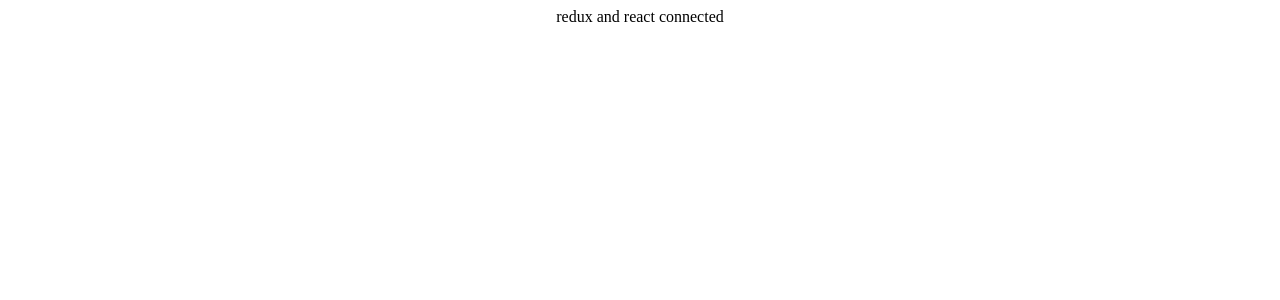
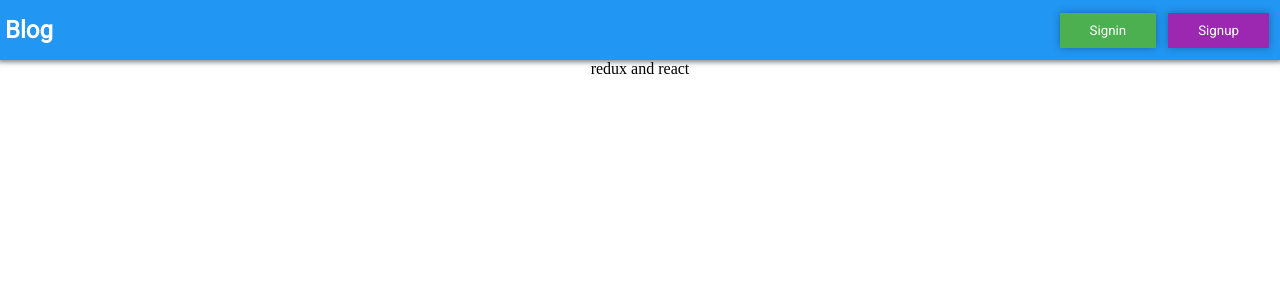
Before and after one commit to sudarshan-baliga/simple-blog, a React (Create React App) app: page / in a window 1280 px wide. Shown: the top 300 px of the page. Built offline with nearby package versions, Linux system fonts and the light colour scheme.

Commit message:
nav ui complete

```diff
--- a/package.json
+++ b/package.json
@@ -9,6 +9,7 @@
     "react": "^16.3.2",
     "react-dom": "^16.3.2",
     "react-redux": "^5.0.7",
+    "react-router-dom": "^4.2.2",
     "react-scripts": "1.1.4",
     "redux": "^4.0.0",
     "redux-thunk": "^2.2.0"
--- a/public/index.html
+++ b/public/index.html
@@ -10,6 +10,7 @@
     -->
     <link rel="manifest" href="%PUBLIC_URL%/manifest.json">
     <link rel="shortcut icon" href="%PUBLIC_URL%/favicon.ico">
+    <link href="https://fonts.googleapis.com/css?family=Roboto|Ubuntu" rel="stylesheet">
     <!--
       Notice the use of %PUBLIC_URL% in the tags above.
       It will be replaced with the URL of the `public` folder during the build.
--- a/src/App.css
+++ b/src/App.css
@@ -1,3 +1,8 @@
+*{
+  margin: 0;
+  padding: 0;
+}
+
 .App {
   text-align: center;
 }
--- a/src/App.js
+++ b/src/App.js
@@ -1,13 +1,14 @@
 import React, { Component } from 'react';
 import './App.css';
-
+import Nav from './containers/nav';
 class App extends Component {
   render() {
     return (
-      <div className="App">
-
-
-       redux and react connected
+      <div>
+        <Nav />
+        <div className="App">
+          redux and react
+        </div>
       </div>
     );
   }
--- /dev/null
+++ b/src/containers/btn.css
@@ -0,0 +1,37 @@
+
+.btn{
+    border: none;
+    color: #fff;
+    margin: 6px;
+    padding: 10px 30px;
+    outline: 0;
+    box-shadow: 0 0 8px rgba(0, 0, 0, 0.3);
+    font-family: 'Roboto';
+    overflow: hidden;
+    position: relative;
+    background-color: grey;
+    max-height: 35px;
+    max-width: 120px;
+    display: inline-block;
+}
+
+.btn:hover{
+    opacity: 0.9;
+}
+
+button .ripple{
+    width: 100px;
+    height: 100px;
+    border-radius: 50%;
+    background-color: rgba(255, 255, 255, 0.7);
+    position: absolute;
+    transform : scale(0);
+    animation: ripple 0.6s linear;
+}
+
+@keyframes ripple{
+    100%{
+        transform: scale(3);
+        opacity: 0;
+    }
+}
--- /dev/null
+++ b/src/containers/btn.js
@@ -0,0 +1,25 @@
+import React, { Component } from 'react';
+import './btn.css';
+
+ class Button extends Component{
+    createRipple (e){
+        var circle = document.createElement('div');
+        var d = e.target.clientWidth;
+        circle.style.width = e.target.style.height = d + 'px';
+        // - (d / 2) to  make the center of circle to click point
+        //  - this.offsetLeft cause btn is relative and circle is absolute
+        circle.style.left = e.clientX - e.target.offsetLeft - d / 2 + 'px';
+        circle.style.top = e.clientY - e.target.offsetTop - d / 2 + 'px';
+        circle.classList.add('ripple');
+        e.target.appendChild(circle);
+    }
+    render(){
+        return(
+            <button  onClick = {this.createRipple} style = {this.props} className ="btn">
+                 {this.props.children}
+            </button>
+        )
+    }
+}
+
+export default   Button
--- /dev/null
+++ b/src/containers/nav.css
@@ -0,0 +1,21 @@
+nav{
+   width: 100%;
+   height: 100%;
+   color: #fff;
+   background-color: #2196F3;
+   position: relative;
+   box-shadow:0 0 5px 2px rgba(0, 0, 0, 0.5);
+   display: flex;
+   align-items: center;
+   justify-content: center;
+}
+
+.navHead, .buttons{
+     padding: 5px;
+     font-family: 'Roboto';
+     line-height: 50px;
+}
+
+.buttons{
+    margin-left: auto;
+}
--- /dev/null
+++ b/src/containers/nav.js
@@ -0,0 +1,20 @@
+import React, { Component } from 'react'
+import './nav.css';
+import Button from './btn';
+
+
+export default class Nav extends Component{
+    render(){
+        return(
+        <nav>
+            <div className="navHead">
+                <h1>Blog</h1>
+            </div>
+            <div className="buttons">
+                <Button backgroundColor = "#4CAF50">Signin</Button>
+                <Button backgroundColor = "#9C27B0"> Signup</Button>
+            </div>
+        </nav>
+        )
+    }
+}
--- /dev/null
+++ b/src/reducers/login-reducer.js
@@ -0,0 +1,3 @@
+export default function(){
+
+}
```
Also changed, not shown: 1 other file (tests, documents, lock files or other folders).
